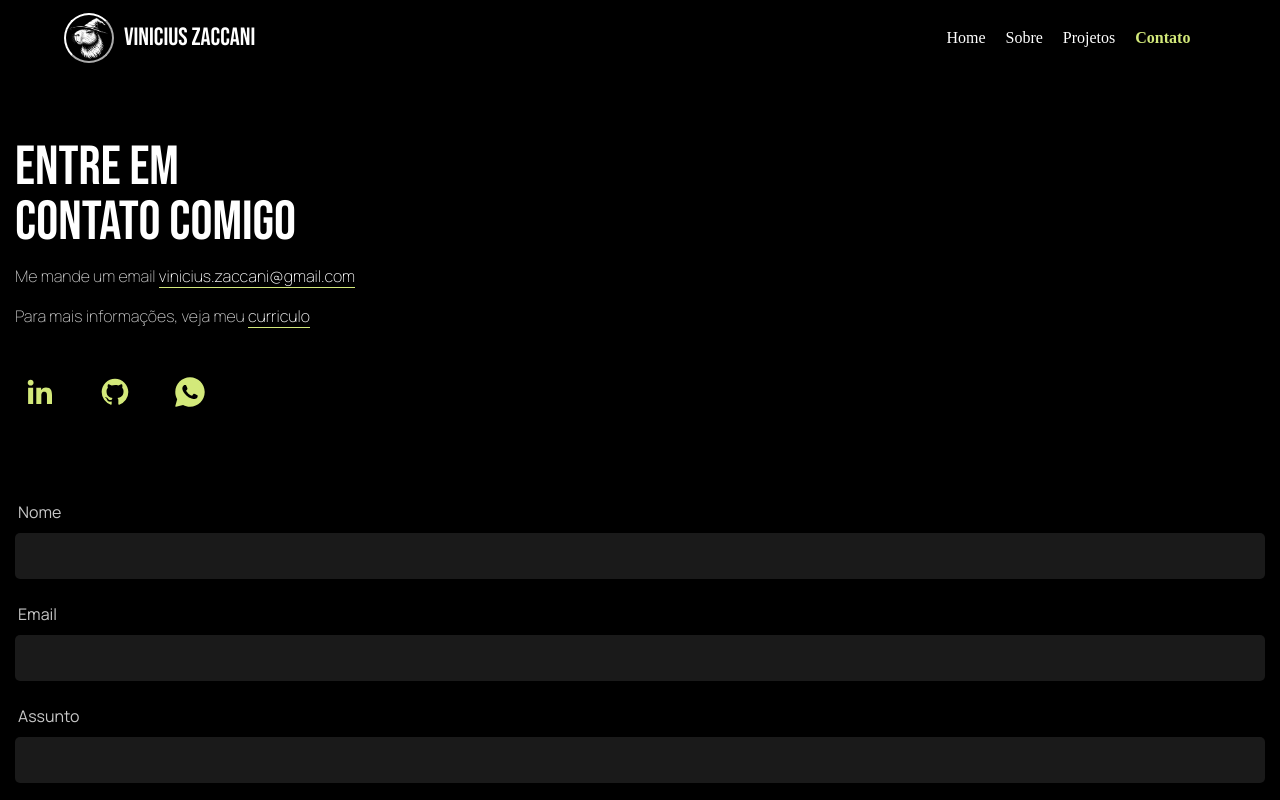
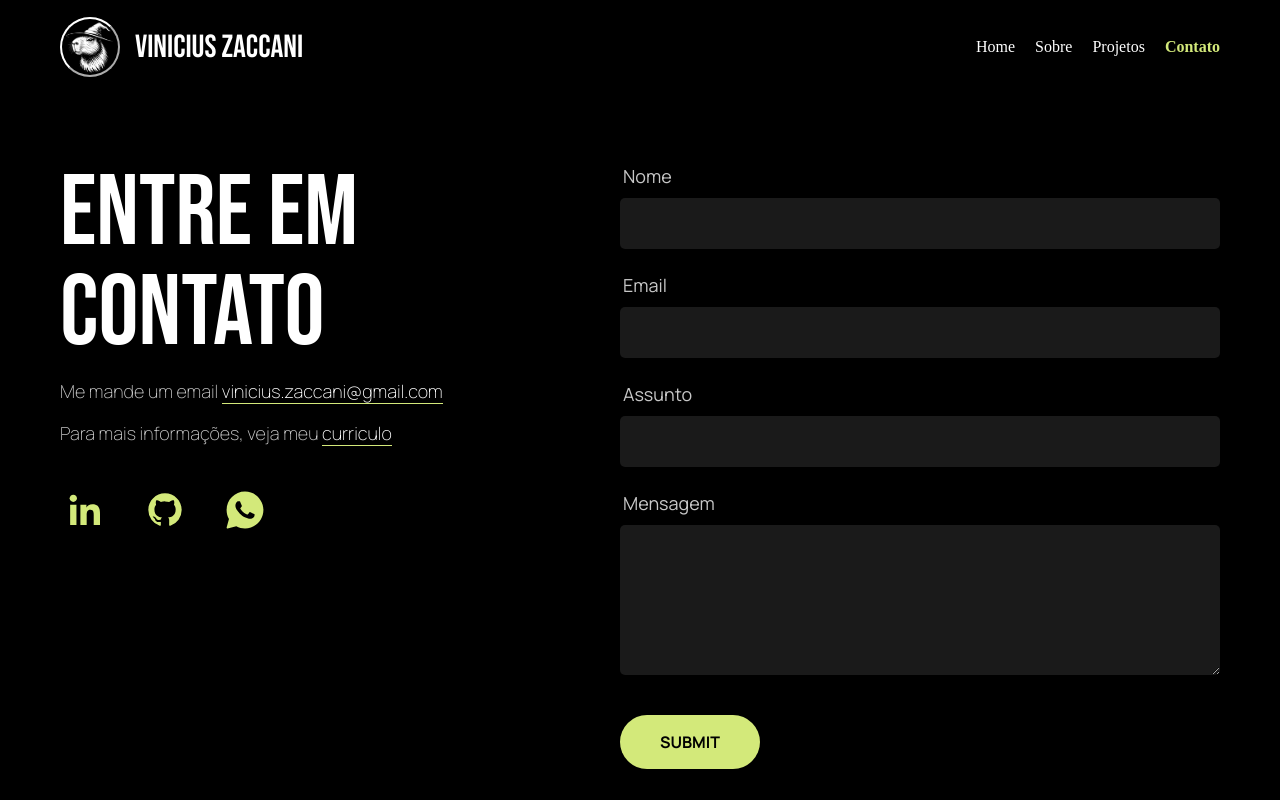
Before and after one commit to viniciuszaccani/PortfolioViniciusZaccani, a React (Vite) app: page /contact in a window 1280 px wide. Shown: the top 800 px of the page. Built offline with nearby package versions, Linux system fonts and the light colour scheme.

Commit message:
iniciando layout web

```diff
--- a/src/components/contact/ContactPage.jsx
+++ b/src/components/contact/ContactPage.jsx
@@ -1,10 +1,17 @@
 import './contactStyle.css'
+
+/*<h1>Entre em<br/> contato comigo</h1>
+<p>Me mande um email <a href="mailto:vinicius.zaccani@gmail.com" className='border'>vinicius.zaccani@gmail.com</a> </p>
+<br />
+<p>Para mais informações, veja meu <a href="" className='border'>curriculo</a> </p>
+
+*/
 
 function ContactPage() {
     return (
-        <div className="container-page">
-            <div>
-                <h1>Entre em<br/> contato comigo</h1>
+        <div className="container-projects">
+            <div className='projects-infos'>
+                <h1>Entre em<br/> contato</h1>
                 <p>Me mande um email <a href="mailto:vinicius.zaccani@gmail.com" className='border'>vinicius.zaccani@gmail.com</a> </p>
                 <br /><p>Para mais informações, veja meu <a href="" className='border'>curriculo</a> </p>
 
@@ -29,8 +36,6 @@ function ContactPage() {
 
             </div>
 
-            <div>
-
                 <form action="" className="form">
                     <label for="name">Nome</label>
                     <input type="text" id="name" name="name" required/>
@@ -48,8 +53,6 @@ function ContactPage() {
                 </form>
             </div>
 
-        </div>
-
     );
 }
 
--- a/src/components/contact/contactStyle.css
+++ b/src/components/contact/contactStyle.css
@@ -1,8 +1,15 @@
+.container-projects{
+    width: 100%;
+    padding: 0 15px;
+}
+
 .form{
     display: flex;
     flex-direction: column;
     margin-top: 40px;
     margin-bottom: 100px;
+    width: 100%;
+
 }
 
 .form label{
@@ -45,7 +52,7 @@
 }
 
 .form button{
-    margin-top: 20px;
+    margin-top: 40px;
     background-color: #D3E97A;
     font-family: "Manrope", sans-serif;
     text-transform: uppercase;
@@ -70,3 +77,63 @@
     background-color: black !important;
     margin-right: 10px;
 }
+
+@media only screen and (min-width: 700px){
+    .container-projects{
+        padding: 0px 30px;
+    }
+}
+
+
+
+@media only screen and (min-width: 992px){
+    .container-projects{
+      display: flex;
+      justify-content: space-between;
+      padding: 0px 60px;
+      gap: 20px;
+    }
+
+
+
+    .form{
+        margin-top: 0px;
+        max-width: 400px;
+    }
+
+
+
+    .form label{
+        font-size: 18px;
+    }
+    .form input{
+        height: 51px;
+    }
+
+    .form textarea{
+        font-size: 18px;
+        height: 150px;
+    }
+    .projects-infos{
+        margin-top: 24px;
+    }
+
+    .container-btn{
+        gap: 20px;
+    }
+
+    .btn-contact svg{
+        width: 40px;
+        height: 40px;
+    }
+  }
+
+
+  @media only screen and (min-width: 1200px){
+
+    .form{
+        max-width: 600px;
+    }
+
+
+}
--- a/src/header/Header.css
+++ b/src/header/Header.css
@@ -104,10 +104,21 @@ nav {
 
 
 
-@media only screen and (min-width: 601px){
+@media only screen and (min-width: 700px){
     .container{
+        height: 94px;
+    }
 
+    .container-logo{
+      gap: 15px;
+      font-size: 32px;
     }
+
+    .container-logo img{
+      width: 60px;
+      height: 60px;
+    }
+
     .menu.open{
       max-height: 0;
       transition: max-height 0s ease-in-out;
@@ -141,3 +152,18 @@ nav {
         font-weight: 900;
     }
 }
+
+@media only screen and (min-width: 800px){
+  .container{
+    padding: 0 60px;
+  }
+}
+
+@media only screen and (min-width: 1440px){
+  .container{
+    max-width: 1440px;
+    margin-left: auto;
+    margin-right: auto;
+
+  }
+}
--- a/src/index.css
+++ b/src/index.css
@@ -55,3 +55,32 @@ p{
 .gray{
   color: #C7C7C7 !important;
 }
+
+#root{
+  display: flex;
+  max-width: 1440px;
+  margin-left: auto;
+  margin-right: auto;
+
+}
+
+@media only screen and (min-width: 700px){
+  h1{
+    font-size: 80px;
+  }
+
+
+  p{
+    font-size: 18px;
+  }
+
+}
+
+
+
+@media only screen and (min-width: 992px){
+  h1{
+    font-size: 100px;
+  }
+
+}
```
